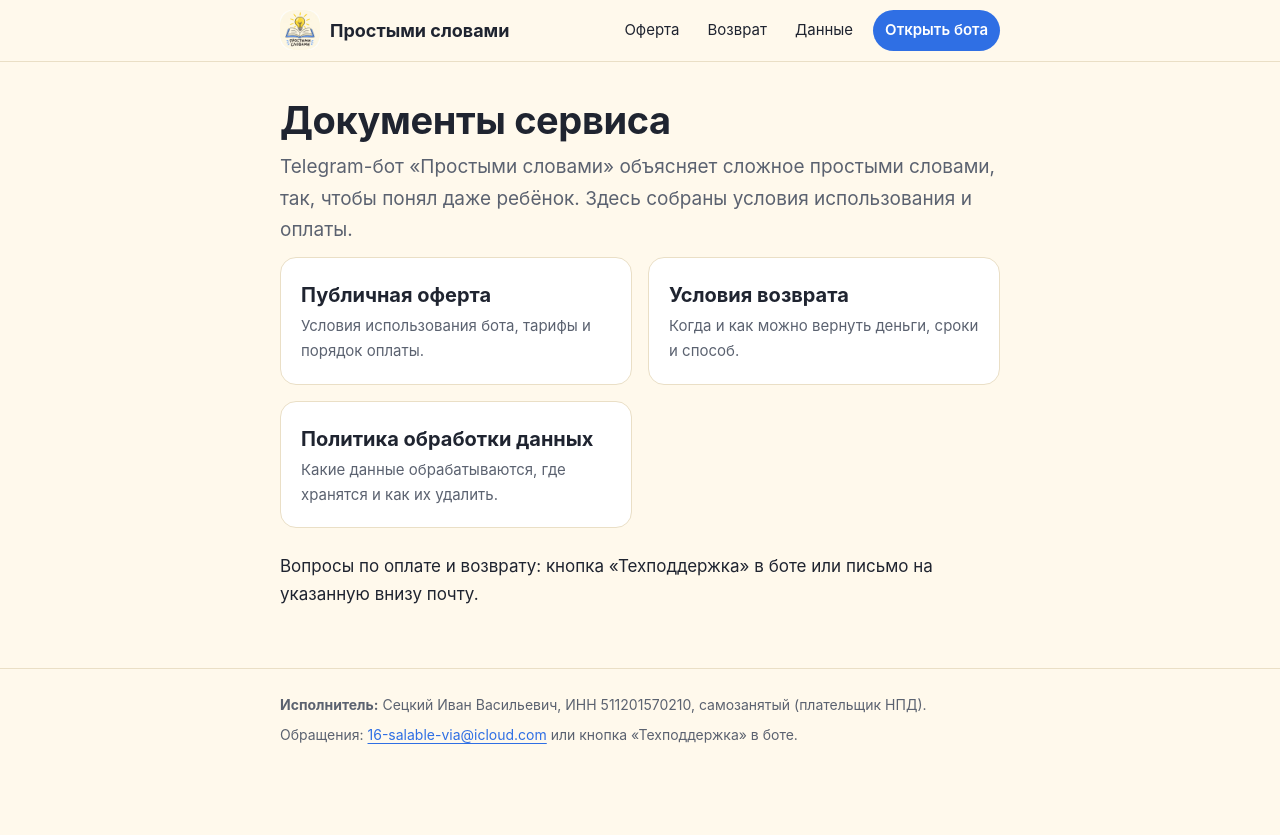
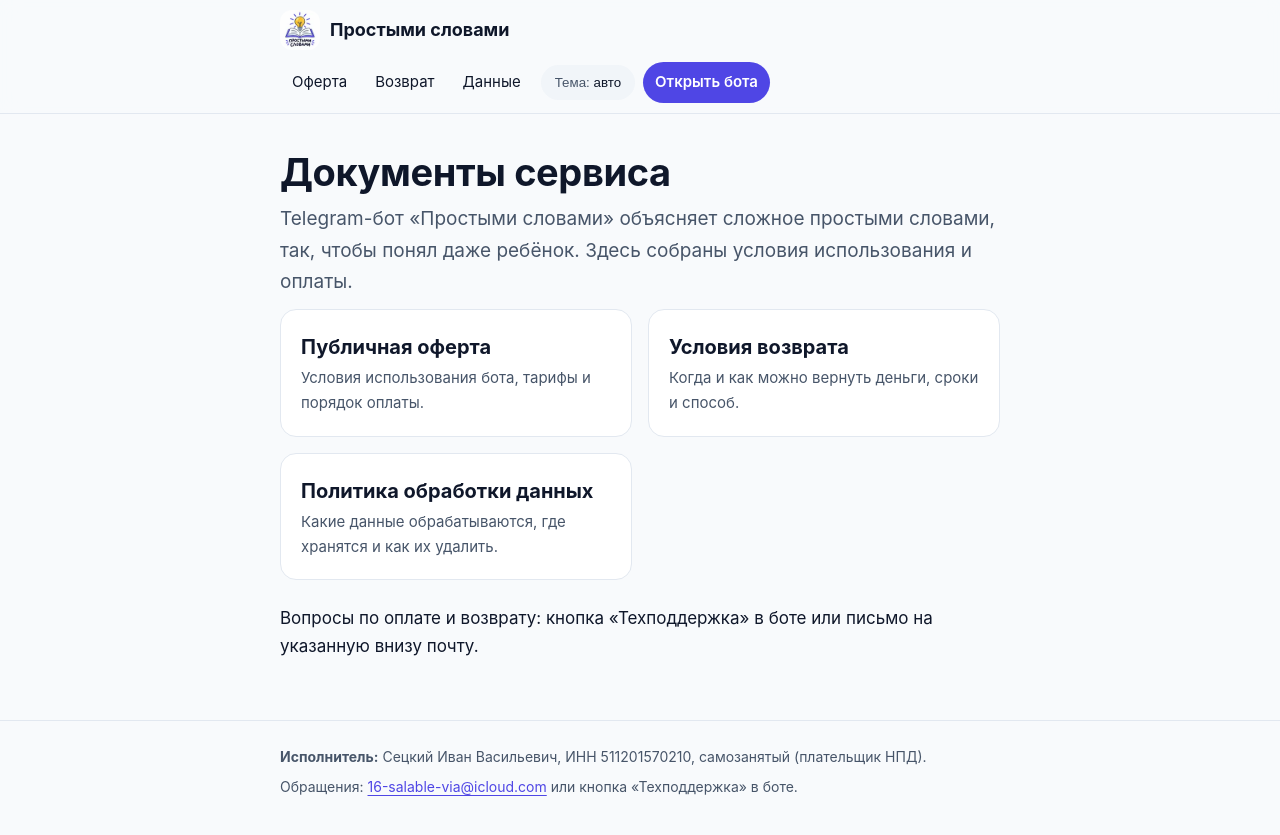
Before and after one commit to ChasovoyPro/psl-legal, a Jekyll site: the page built from index.md, in a window 1280 px wide. Shown: the top 835 px of the page. Built offline with Jekyll 4.4.1, drawn with Linux system fonts in a browser that asks for light colours.

Commit message:
feat: docs follow the site palette, theme switch and day/night logo
Co-Authored-By: Claude Sonnet 5.5 <noreply@anthropic.com>

```diff
--- a/_layouts/default.html
+++ b/_layouts/default.html
@@ -5,20 +5,23 @@
   <meta name="viewport" content="width=device-width, initial-scale=1">
   <title>{{ page.title }} · Простыми словами</title>
   <meta name="description" content="Документы Telegram-бота «Простыми словами»: публичная оферта и условия возврата.">
-  <link rel="icon" href="{{ '/assets/logo.jpg' | relative_url }}">
+  <link rel="icon" href="{{ '/assets/day-96.webp' | relative_url }}" type="image/webp">
+  <script>try{var t=localStorage.getItem("theme");if(t==="light"||t==="dark")document.documentElement.setAttribute("data-theme",t)}catch(e){}</script>
   <link rel="stylesheet" href="{{ '/assets/style.css' | relative_url }}">
 </head>
 <body>
   <header class="site-header">
     <div class="wrap bar">
       <a class="brand" href="https://chasovoy.pro/">
-        <img src="{{ '/assets/logo.jpg' | relative_url }}" alt="" width="40" height="40">
+        <img class="logo-day" src="{{ '/assets/day-96.webp' | relative_url }}" alt="" width="40" height="40">
+        <img class="logo-night" src="{{ '/assets/night-96.webp' | relative_url }}" alt="" width="40" height="40">
         <span>Простыми словами</span>
       </a>
       <nav>
         <a href="{{ '/offer/' | relative_url }}">Оферта</a>
         <a href="{{ '/refund/' | relative_url }}">Возврат</a>
         <a href="{{ '/policy/' | relative_url }}">Данные</a>
+        <button class="theme" id="theme" type="button">авто</button>
         <a class="btn" href="https://t.me/prostymy_slovamy_bot">Открыть бота</a>
       </nav>
     </div>
@@ -34,5 +37,15 @@
       <p>Обращения: <a href="mailto:16-salable-via@icloud.com">16-salable-via@icloud.com</a> или кнопка «Техподдержка» в боте.</p>
     </div>
   </footer>
+  <script>
+    (function () {
+      var root = document.documentElement, btn = document.getElementById("theme"), modes = ["auto", "light", "dark"], names = {auto: "авто", light: "светлая", dark: "тёмная"}, mode = "auto";
+      try { mode = localStorage.getItem("theme") || "auto"; } catch (e) {}
+      function apply() { if (mode === "auto") root.removeAttribute("data-theme"); else root.setAttribute("data-theme", mode);
+        btn.textContent = names[mode]; btn.setAttribute("aria-label", "Тема: " + names[mode] + ", нажмите, чтобы переключить"); }
+      btn.onclick = function () { mode = modes[(modes.indexOf(mode) + 1) % 3]; try { localStorage.setItem("theme", mode); } catch (e) {} apply(); };
+      apply();
+    })();
+  </script>
 </body>
 </html>
--- a/assets/style.css
+++ b/assets/style.css
@@ -1,25 +1,36 @@
 :root {
-  --bg: #fff9ec;
-  --surface: #ffffff;
-  --text: #1f2430;
-  --muted: #5b6270;
-  --line: #eadfc6;
-  --accent: #2f6fe4;
-  --accent-ink: #ffffff;
-  --yellow: #f7c32e;
+  --bg: #F8FAFC;
+  --surface: #FFFFFF;
+  --text: #0F172A;
+  --muted: #475569;
+  --line: #E2E8F0;
+  --accent: #4F46E5;
+  --accent-ink: #FFFFFF;
+  --yellow: #F59E0B;
+  --soft: #F1F5F9;
   --radius: 16px;
 }
+[data-theme="dark"] {
+  --bg: #0B1120; --surface: #111827; --text: #F8FAFC; --muted: #CBD5E1; --line: #334155;
+  --accent: #818CF8; --accent-ink: #0B1120; --yellow: #FBBF24; --soft: #1E293B;
+}
 @media (prefers-color-scheme: dark) {
-  :root {
-    --bg: #14161c;
-    --surface: #1c1f27;
-    --text: #e9ebf0;
-    --muted: #9aa1b0;
-    --line: #2b2f3a;
-    --accent: #6c9bff;
-    --accent-ink: #0d1220;
+  :root:not([data-theme="light"]) {
+    --bg: #0B1120; --surface: #111827; --text: #F8FAFC; --muted: #CBD5E1; --line: #334155;
+    --accent: #818CF8; --accent-ink: #0B1120; --yellow: #FBBF24; --soft: #1E293B;
   }
 }
+/* логотип по теме */
+.logo-night { display: none; }
+[data-theme="dark"] .logo-day { display: none; }
+[data-theme="dark"] .logo-night { display: block; }
+@media (prefers-color-scheme: dark) {
+  :root:not([data-theme="light"]) .logo-day { display: none; }
+  :root:not([data-theme="light"]) .logo-night { display: block; }
+}
+.theme { background: var(--soft); border: 0; color: var(--text); font: 500 15px/1 inherit; cursor: pointer; padding: 10px 14px; border-radius: 999px; margin-left: 4px; }
+.theme::before { content: "Тема: "; color: var(--muted); }
+@media (max-width: 520px) { .theme::before { content: none; } }
 * { box-sizing: border-box; }
 html { -webkit-text-size-adjust: 100%; scroll-behavior: smooth; }
 body {
```
Also changed, not shown: assets/day-96.webp (added), assets/night-96.webp (added).
